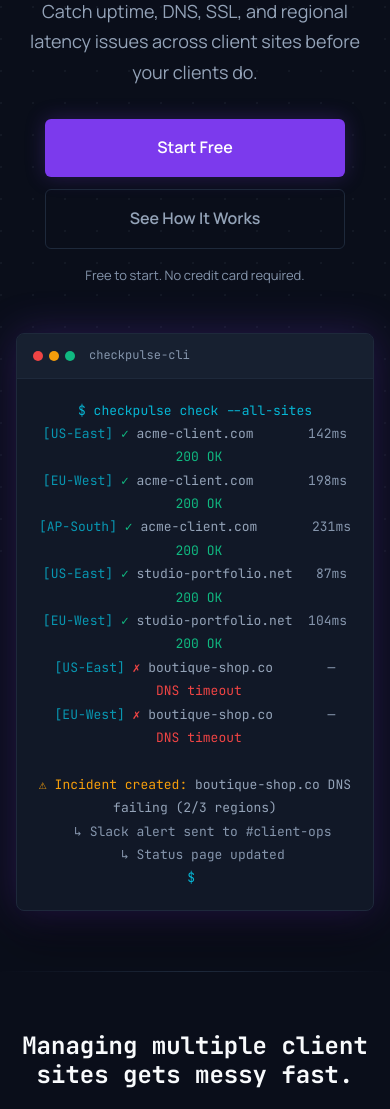
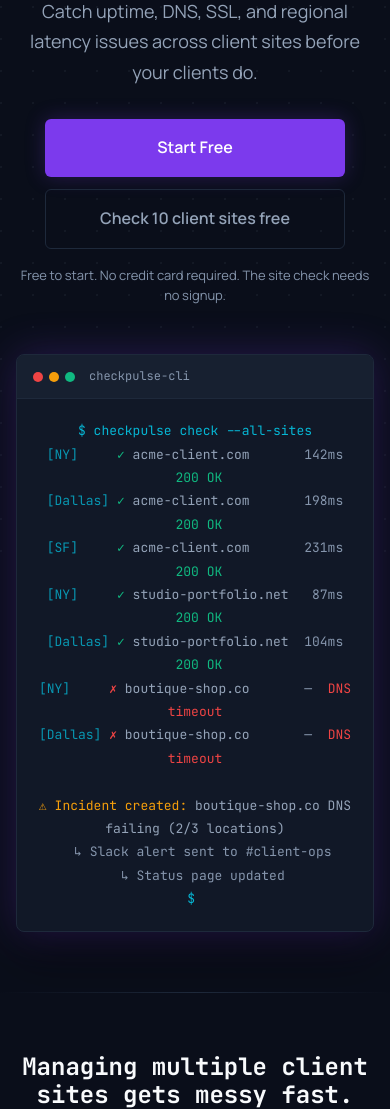
Before and after one commit to BetV3/UptimeBot, a Python web app: template app/templates/landing.html in a window 390 px wide. Shown: the part 282-1391 px from the top of the page. Run offline with Jinja, Linux system fonts and the light colour scheme; the template is opened without the code that fills it, so the values that code supplies are empty.

Commit message:
feat(copy): US-only check regions in public text, link the free tools
CP-1 moved checking to 3 US locations (New York, Dallas, San Francisco).
The public pages still said "US, EU and Asia".

- landing: features, alerts card, status-page demo, badge and terminal demo
  now name the 3 US locations; alert channels list matches the product
  (Slack, Discord, Telegram, email, webhook)
- landing: second hero button goes to /tools/site-check (no signup); nav
  links Site check; footer links Site check, SSL checker, vs UptimeRobot;
  footer wraps on phones
- _seo_head description + og alt, getting_started, vs_uptimerobot and the
  compare.py rows: 3 US locations
- legal section 6: check workers run in the United States
- og.png regenerated with NEW YORK / DALLAS / SAN FRANCISCO

Tests (swe-01): DB suite 116 passed; full suite 331 passed, 1 failed
(tests/test_health.py, the known local failure without live Postgres/Redis).
Rendered at 390px and 1440px: terminal labels aligned, footer wraps.

Do not deploy before CP-1 step F (us-central/us-west voting, eu/asia off),
or the page would describe regions that are not voting yet.

```diff
--- a/app/api/routes/compare.py
+++ b/app/api/routes/compare.py
@@ -16,8 +16,8 @@
 CHECKED = "Oct 2, 2026"
 
 UPTIMEROBOT_ROWS = [
-    ("Down when", "any single region fails 3 retries", "2 of 3 regions (US, EU, Asia) agree"),
-    ("Check regions", "North America, Europe, Asia, Oceania", "US, EU, Asia"),
+    ("Down when", "any single region fails 3 retries", "2 of 3 US locations (NY, Dallas, SF) agree"),
+    ("Check regions", "North America, Europe, Asia, Oceania", "3 US locations: New York, Dallas, San Francisco"),
     ("50 sites at 60s or faster", "Solo 50: $28/mo, 60s", "Pro: $49/mo, 200 monitors, 30s"),
     ("Branded status pages", "3 on Solo, 100 on Team ($46/mo)", "1 per project: 10 on Starter, 50 on Pro"),
     ("Custom domain on status page", "Yes, Solo and up", "No"),
--- a/app/templates/_seo_head.html
+++ b/app/templates/_seo_head.html
@@ -3,7 +3,7 @@
     Defaults describe the product, so a page that forgets to set them still
     unfurls sensibly in Slack/Discord/Reddit instead of a bare title. -#}
 {%- set _title = seo_title | default("CheckPulse: uptime monitoring for agencies managing client websites") -%}
-{%- set _desc = seo_description | default("Uptime, SSL and DNS monitoring for web agencies. Checks from the US, EU and Asia, marked down only when 2 of 3 regions agree, with a branded status page per client.") -%}
+{%- set _desc = seo_description | default("Uptime, SSL and DNS monitoring for web agencies. Checks from 3 US locations, marked down only when 2 of 3 agree, with a branded status page per client.") -%}
 {%- set _path = seo_path | default(request.url.path if request is defined and request else "/") -%}
 {%- set _url = "https://checkpulse.dev" ~ _path -%}
 {%- if _path.startswith("/dashboard") %}
@@ -19,7 +19,7 @@
 <meta property="og:image" content="https://checkpulse.dev/static/og.png">
 <meta property="og:image:width" content="1200">
 <meta property="og:image:height" content="630">
-<meta property="og:image:alt" content="CheckPulse: uptime monitoring for agencies. Down only when 2 of 3 regions agree.">
+<meta property="og:image:alt" content="CheckPulse: uptime monitoring for agencies. Down only when 2 of 3 locations agree.">
 <meta name="twitter:card" content="summary_large_image">
 <meta name="twitter:title" content="{{ _title }}">
 <meta name="twitter:description" content="{{ _desc }}">
--- a/app/templates/getting_started.html
+++ b/app/templates/getting_started.html
@@ -433,7 +433,7 @@
                     <li><strong>Expected Status</strong> &mdash; The HTTP status code that means "up" (default: 200)</li>
                     <li><strong>Interval</strong> &mdash; How often to check, in seconds (depends on your plan)</li>
                 </ul>
-                <p>Once created, CheckPulse runs the check from 3 regions (US, EU, Asia) automatically. A monitor is only marked <strong>down</strong> when 2+ regions confirm the failure &mdash; so a flaky route in one region won't wake you up at 3am.</p>
+                <p>Once created, CheckPulse runs the check from 3 US locations (New York, Dallas, San Francisco) automatically. A monitor is only marked <strong>down</strong> when 2 of the 3 confirm the failure, so a flaky route at one location won't wake you up at 3am.</p>
             </div>
         </section>
 
--- a/app/templates/landing.html
+++ b/app/templates/landing.html
@@ -818,7 +818,7 @@
             color: var(--text);
         }
         .footer-logo span { color: var(--primary); }
-        .footer-links { display: flex; gap: 24px; }
+        .footer-links { display: flex; flex-wrap: wrap; justify-content: center; gap: 12px 24px; }
         .footer-links a {
             font-size: 0.8125rem;
             color: var(--text-dim);
@@ -918,6 +918,7 @@
             <div class="nav-links" id="nav-links">
                 <a href="#features">Features</a>
                 <a href="#pricing">Pricing</a>
+                <a href="/tools/site-check">Site check</a>
                 <a href="/docs/getting-started">Docs</a>
                 <a href="/dashboard/login">Login</a>
                 <a href="/dashboard/register" class="btn btn-primary nav-cta">Start Free</a>
@@ -934,9 +935,9 @@
                     <p class="hero-sub">Catch uptime, DNS, SSL, and regional latency issues across client sites before your clients do.</p>
                     <div class="hero-ctas">
                         <a href="/dashboard/register" class="btn btn-primary btn-large">Start Free</a>
-                        <a href="#how-it-works" class="btn btn-outline btn-large">See How It Works</a>
+                        <a href="/tools/site-check" class="btn btn-outline btn-large">Check 10 client sites free</a>
                     </div>
-                    <p class="hero-trust">Free to start. No credit card required.</p>
+                    <p class="hero-trust">Free to start. No credit card required. The site check needs no signup.</p>
                 </div>
                 <div class="terminal">
                     <div class="terminal-bar">
@@ -947,15 +948,15 @@
                     </div>
                     <div class="terminal-body" id="terminal-body">
                         <div class="terminal-line"><span class="cmd">$ checkpulse check --all-sites</span></div>
-                        <div class="terminal-line"><span class="region">[US-East] </span> <span class="ok">&#10003;</span> acme-client.com &nbsp;&nbsp;&nbsp;&nbsp;&nbsp; <span class="dim">142ms</span> &nbsp;<span class="ok">200 OK</span></div>
-                        <div class="terminal-line"><span class="region">[EU-West] </span> <span class="ok">&#10003;</span> acme-client.com &nbsp;&nbsp;&nbsp;&nbsp;&nbsp; <span class="dim">198ms</span> &nbsp;<span class="ok">200 OK</span></div>
-                        <div class="terminal-line"><span class="region">[AP-South]</span> <span class="ok">&#10003;</span> acme-client.com &nbsp;&nbsp;&nbsp;&nbsp;&nbsp; <span class="dim">231ms</span> &nbsp;<span class="ok">200 OK</span></div>
-                        <div class="terminal-line"><span class="region">[US-East] </span> <span class="ok">&#10003;</span> studio-portfolio.net &nbsp;<span class="dim">&nbsp;87ms</span> &nbsp;<span class="ok">200 OK</span></div>
-                        <div class="terminal-line"><span class="region">[EU-West] </span> <span class="ok">&#10003;</span> studio-portfolio.net &nbsp;<span class="dim">104ms</span> &nbsp;<span class="ok">200 OK</span></div>
-                        <div class="terminal-line"><span class="region">[US-East] </span> <span class="fail">&#10007;</span> boutique-shop.co &nbsp;&nbsp;&nbsp;&nbsp; <span class="dim">&nbsp;&mdash; </span> &nbsp;<span class="fail">DNS timeout</span></div>
-                        <div class="terminal-line"><span class="region">[EU-West] </span> <span class="fail">&#10007;</span> boutique-shop.co &nbsp;&nbsp;&nbsp;&nbsp; <span class="dim">&nbsp;&mdash; </span> &nbsp;<span class="fail">DNS timeout</span></div>
+                        <div class="terminal-line"><span class="region">[NY]&nbsp;&nbsp;&nbsp;&nbsp;</span> <span class="ok">&#10003;</span> acme-client.com &nbsp;&nbsp;&nbsp;&nbsp;&nbsp; <span class="dim">142ms</span> &nbsp;<span class="ok">200 OK</span></div>
+                        <div class="terminal-line"><span class="region">[Dallas]</span> <span class="ok">&#10003;</span> acme-client.com &nbsp;&nbsp;&nbsp;&nbsp;&nbsp; <span class="dim">198ms</span> &nbsp;<span class="ok">200 OK</span></div>
+                        <div class="terminal-line"><span class="region">[SF]&nbsp;&nbsp;&nbsp;&nbsp;</span> <span class="ok">&#10003;</span> acme-client.com &nbsp;&nbsp;&nbsp;&nbsp;&nbsp; <span class="dim">231ms</span> &nbsp;<span class="ok">200 OK</span></div>
+                        <div class="terminal-line"><span class="region">[NY]&nbsp;&nbsp;&nbsp;&nbsp;</span> <span class="ok">&#10003;</span> studio-portfolio.net &nbsp;<span class="dim">&nbsp;87ms</span> &nbsp;<span class="ok">200 OK</span></div>
+                        <div class="terminal-line"><span class="region">[Dallas]</span> <span class="ok">&#10003;</span> studio-portfolio.net &nbsp;<span class="dim">104ms</span> &nbsp;<span class="ok">200 OK</span></div>
+                        <div class="terminal-line"><span class="region">[NY]&nbsp;&nbsp;&nbsp;&nbsp;</span> <span class="fail">&#10007;</span> boutique-shop.co &nbsp;&nbsp;&nbsp;&nbsp; <span class="dim">&nbsp;&mdash; </span> &nbsp;<span class="fail">DNS timeout</span></div>
+                        <div class="terminal-line"><span class="region">[Dallas]</span> <span class="fail">&#10007;</span> boutique-shop.co &nbsp;&nbsp;&nbsp;&nbsp; <span class="dim">&nbsp;&mdash; </span> &nbsp;<span class="fail">DNS timeout</span></div>
                         <div class="terminal-line">&nbsp;</div>
-                        <div class="terminal-line"><span class="warn">&#9888; Incident created:</span> <span class="text">boutique-shop.co DNS failing (2/3 regions)</span></div>
+                        <div class="terminal-line"><span class="warn">&#9888; Incident created:</span> <span class="text">boutique-shop.co DNS failing (2/3 locations)</span></div>
                         <div class="terminal-line"><span class="dim">&nbsp;&nbsp;&#8627; Slack alert sent to #client-ops</span></div>
                         <div class="terminal-line"><span class="dim">&nbsp;&nbsp;&#8627; Status page updated</span></div>
                         <div class="terminal-line cursor-blink"><span class="cmd">$</span></div>
@@ -1027,14 +1028,14 @@
                         <svg fill="none" stroke="currentColor" viewBox="0 0 24 24" stroke-width="2"><path stroke-linecap="round" stroke-linejoin="round" d="M3.055 11H5a2 2 0 012 2v1a2 2 0 002 2 2 2 0 012 2v2.945M8 3.935V5.5A2.5 2.5 0 0010.5 8h.5a2 2 0 012 2 2 2 0 104 0 2 2 0 012-2h1.064M15 20.488V18a2 2 0 012-2h3.064M21 12a9 9 0 11-18 0 9 9 0 0118 0z"/></svg>
                     </div>
                     <h3>Regional latency</h3>
-                    <p>Checks run from the US, Europe, and Asia. Understand whether slowness is global or isolated before escalating the wrong thing.</p>
+                    <p>Checks run from New York, Dallas and San Francisco. See whether slowness is everywhere or one location before escalating the wrong thing.</p>
                 </div>
                 <div class="feature-card fade-in stagger-5">
                     <div class="feature-icon purple">
                         <svg fill="none" stroke="currentColor" viewBox="0 0 24 24" stroke-width="2"><path stroke-linecap="round" stroke-linejoin="round" d="M15 17h5l-1.405-1.405A2.032 2.032 0 0118 14.158V11a6.002 6.002 0 00-4-5.659V5a2 2 0 10-4 0v.341C7.67 6.165 6 8.388 6 11v3.159c0 .538-.214 1.055-.595 1.436L4 17h5m6 0v1a3 3 0 11-6 0v-1m6 0H9"/></svg>
                     </div>
                     <h3>Smart alerts</h3>
-                    <p>Slack, email, or webhook &mdash; routed per site so the right person sees it. We only alert when 2 of 3 regions confirm the issue, so you don't get paged for a flaky route.</p>
+                    <p>Slack, Discord, Telegram, email or webhook, routed per site so the right person sees it. We only alert when 2 of 3 locations confirm the issue, so you don't get paged for a flaky route.</p>
                 </div>
                 <div class="feature-card fade-in stagger-6">
                     <div class="feature-icon cyan">
@@ -1136,7 +1137,7 @@
                     </div>
                     <div class="trust-platform">
                         <div class="trust-platform-dot"></div>
-                        <span class="trust-platform-text">Checks running from 3 regions &middot; US, EU, Asia</span>
+                        <span class="trust-platform-text">Checks running from 3 US locations &middot; NY, Dallas, SF</span>
                     </div>
                 </div>
             </div>
@@ -1220,7 +1221,7 @@
             <div class="badges fade-in">
                 <div class="badge">
                     <svg fill="none" stroke="currentColor" viewBox="0 0 24 24" stroke-width="2"><path stroke-linecap="round" stroke-linejoin="round" d="M3.055 11H5a2 2 0 012 2v1a2 2 0 002 2 2 2 0 012 2v2.945M8 3.935V5.5A2.5 2.5 0 0010.5 8h.5a2 2 0 012 2 2 2 0 104 0 2 2 0 012-2h1.064M15 20.488V18a2 2 0 012-2h3.064M21 12a9 9 0 11-18 0 9 9 0 0118 0z"/></svg>
-                    Checks from 3 regions
+                    Checks from 3 US locations
                 </div>
                 <div class="badge">
                     <svg fill="none" stroke="currentColor" viewBox="0 0 24 24" stroke-width="2"><path stroke-linecap="round" stroke-linejoin="round" d="M13 10V3L4 14h7v7l9-11h-7z"/></svg>
@@ -1259,6 +1260,9 @@
                 <div class="footer-links">
                     <a href="#features">Features</a>
                     <a href="#pricing">Pricing</a>
+                    <a href="/tools/site-check">Site check</a>
+                    <a href="/tools/ssl-checker">SSL checker</a>
+                    <a href="/vs/uptimerobot">vs UptimeRobot</a>
                     <a href="/docs/getting-started">Docs</a>
                     <a href="/dashboard/login">Login</a>
                     <a href="/legal/privacy">Privacy</a>
--- a/app/templates/legal.html
+++ b/app/templates/legal.html
@@ -86,7 +86,7 @@
 
         <section>
             <h2 class="font-mono text-xl text-ink mt-8 mb-3">// 6. International transfers</h2>
-            <p>Our service is operated from <strong class="text-ink">the State of Delaware, USA</strong>. Our regional check workers run in the United States, Europe, and Asia. If you are located outside <strong class="text-ink">the State of Delaware, USA</strong>, your data may be transferred to and processed in any of these regions. Where required by law, we rely on Standard Contractual Clauses or equivalent safeguards.</p>
+            <p>Our service is operated from <strong class="text-ink">the State of Delaware, USA</strong>. Our regional check workers run in the United States. If you are located outside <strong class="text-ink">the State of Delaware, USA</strong>, your data may be transferred to and processed in the United States. Where required by law, we rely on Standard Contractual Clauses or equivalent safeguards.</p>
         </section>
 
         <section>
--- a/app/templates/vs_uptimerobot.html
+++ b/app/templates/vs_uptimerobot.html
@@ -26,7 +26,7 @@
             </div>
             <div class="bc-card p-5 border-brand/30">
                 <p class="font-mono text-xs uppercase tracking-wider text-brand">CheckPulse</p>
-                <p class="mt-2 text-sm">Every interval, the site is checked from the US, the EU and Asia. It is marked down only when at least 2 of the 3 regions see it fail. One region's network having a bad minute does not open an incident or send an alert.</p>
+                <p class="mt-2 text-sm">Every interval, the site is checked from 3 US locations: New York, Dallas and San Francisco. It is marked down only when at least 2 of the 3 see it fail. One location's network having a bad minute does not open an incident or send an alert.</p>
                 <p class="mt-3 text-xs text-ink-dim">The rule is one line in the scheduler: down when 2 or more regions report down.</p>
             </div>
         </div>
--- a/scripts/make_og_image.py
+++ b/scripts/make_og_image.py
@@ -56,14 +56,14 @@
 d.text((72, 222), "agencies that manage", font=f(SANS_B, 58), fill=INK)
 d.text((72, 294), "client websites.", font=f(SANS_B, 58), fill=INK)
 
-d.text((72, 396), "Down only when 2 of 3 regions agree.", font=f(SANS_M, 30), fill=MUTED)
+d.text((72, 396), "Down only when 2 of 3 US locations agree.", font=f(SANS_M, 30), fill=MUTED)
 d.text((72, 438), "Branded status page per client.", font=f(SANS_M, 30), fill=MUTED)
 
 # region consensus card
 cx, cy, cw, ch = 780, 150, 348, 300
 d.rounded_rectangle((cx, cy, cx + cw, cy + ch), radius=14, fill=CARD, outline=LINE, width=2)
 d.text((cx + 24, cy + 22), "// consensus check", font=f(MONO, 20), fill=DIM)
-rows = [("US-EAST", "DOWN", BAD), ("EU-WEST", "DOWN", BAD), ("AP-SOUTH", "UP", OK)]
+rows = [("NEW YORK", "DOWN", BAD), ("DALLAS", "DOWN", BAD), ("SAN FRANCISCO", "UP", OK)]
 for i, (region, state, col) in enumerate(rows):
     y = cy + 70 + i * 56
     d.ellipse((cx + 24, y + 6, cx + 38, y + 20), fill=col)
```
Also changed, not shown: app/static/og.png.
